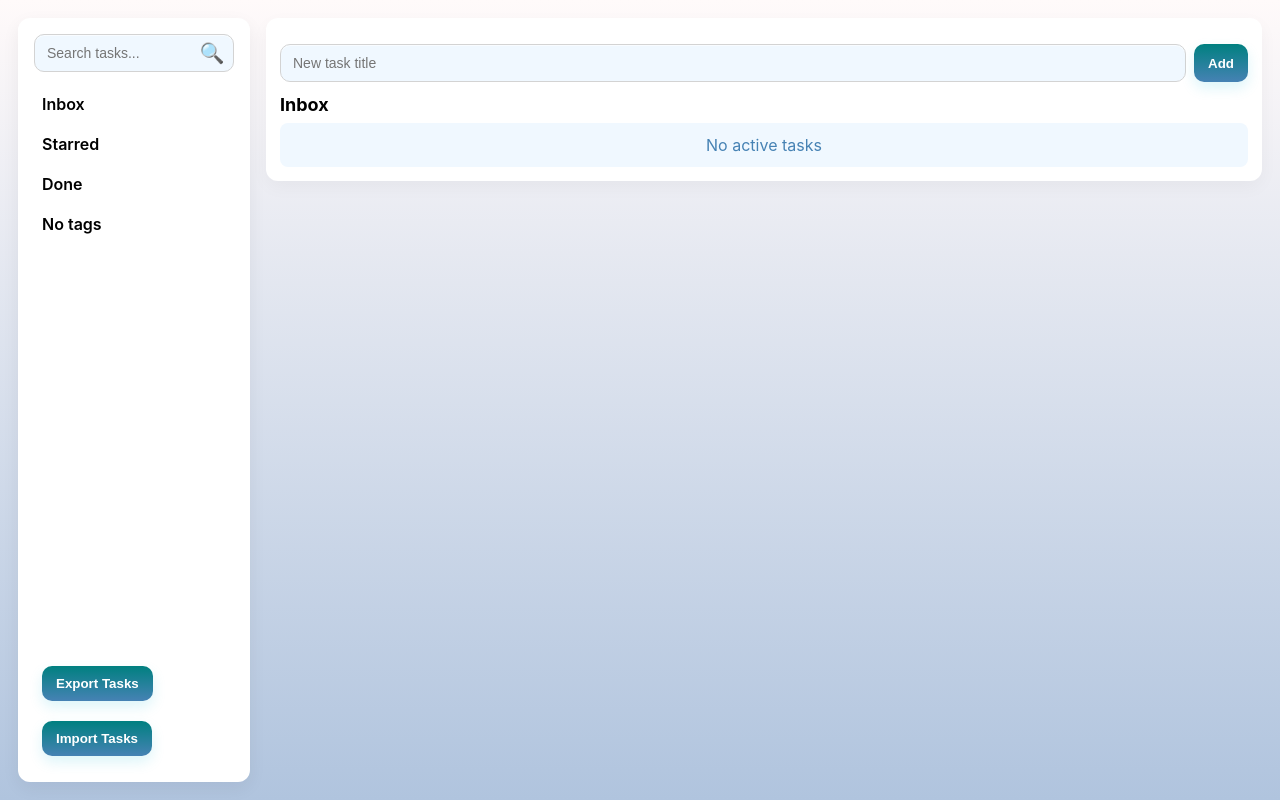
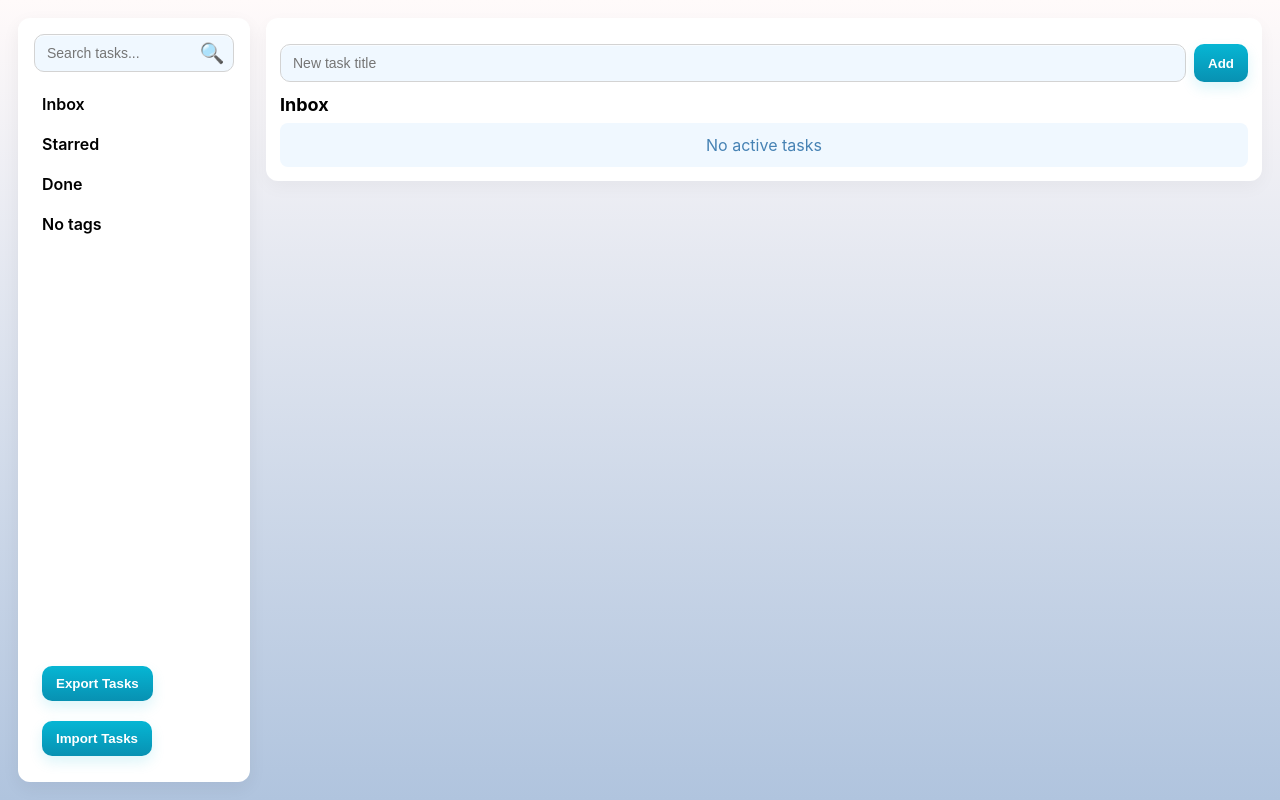
Before and after one commit to abyr/loca-list, a React (Create React App) app: page / in a window 1280 px wide. Built offline with nearby package versions, Linux system fonts and the light colour scheme.

Commit message:
restore primary colors

```diff
--- a/src/components/TaskManager.css
+++ b/src/components/TaskManager.css
@@ -21,8 +21,8 @@
   --color-secondary-text: gray;
   --color-meta: slategray;
 
-  --color-primary-1: teal;
-  --color-primary-2: steelblue;
+  --color-primary-1: #06b6d4;
+  --color-primary-2: #0891b2;
   --color-primary-weak: rgba(14,165,233,0.12);
   --color-primary-bg: rgba(14,165,233,0.08);
   --color-primary-bg-2: rgba(56,189,248,0.02);
```
